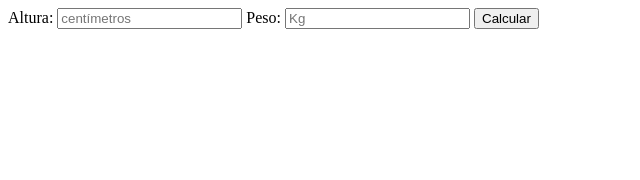
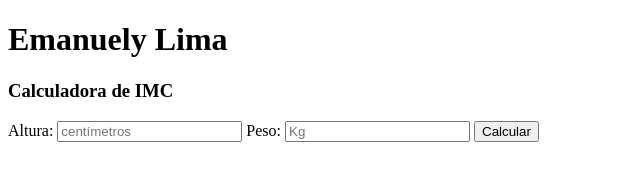
Before and after one commit to manuifma/calculadora-de-imc, a plain HTML site: page index.html in a window 1280 px wide. Shown: the whole page, without its empty margins (0-640 px from the left). Drawn offline with Linux system fonts and the light colour scheme.

Commit message:
Melhoria html

```diff
--- a/index.html
+++ b/index.html
@@ -7,8 +7,9 @@
     <title>Calculadora de IMC</title>
 </head>
 <body>
-    <header></header>
+    <header><h1>Emanuely Lima</h1></header>
     <main>
+        <h3>Calculadora de IMC</h3>
         <label for="altura">Altura:</label>
         <input type="number" placeholder="centímetros" id="altura">
 
```
